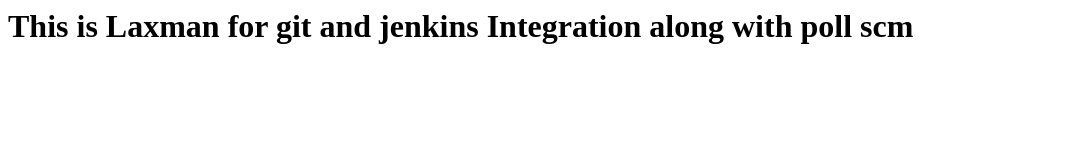
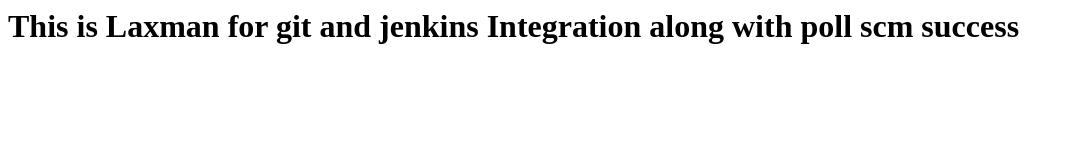
Before and after one commit to lkamble68/demojenkins, a plain HTML site: page index.html in a window 1280 px wide. Shown: the whole page, without its empty margins (0-1074 px from the left). Drawn offline with Linux system fonts and the light colour scheme.

Commit message:
Update index.html

```diff
--- a/index.html
+++ b/index.html
@@ -1,5 +1,5 @@
 <html>
   <body>
-    <h1> This is Laxman for git and jenkins Integration along with poll scm</h1>
+    <h1> This is Laxman for git and jenkins Integration along with poll scm success</h1>
   </body>
 </html>
```
